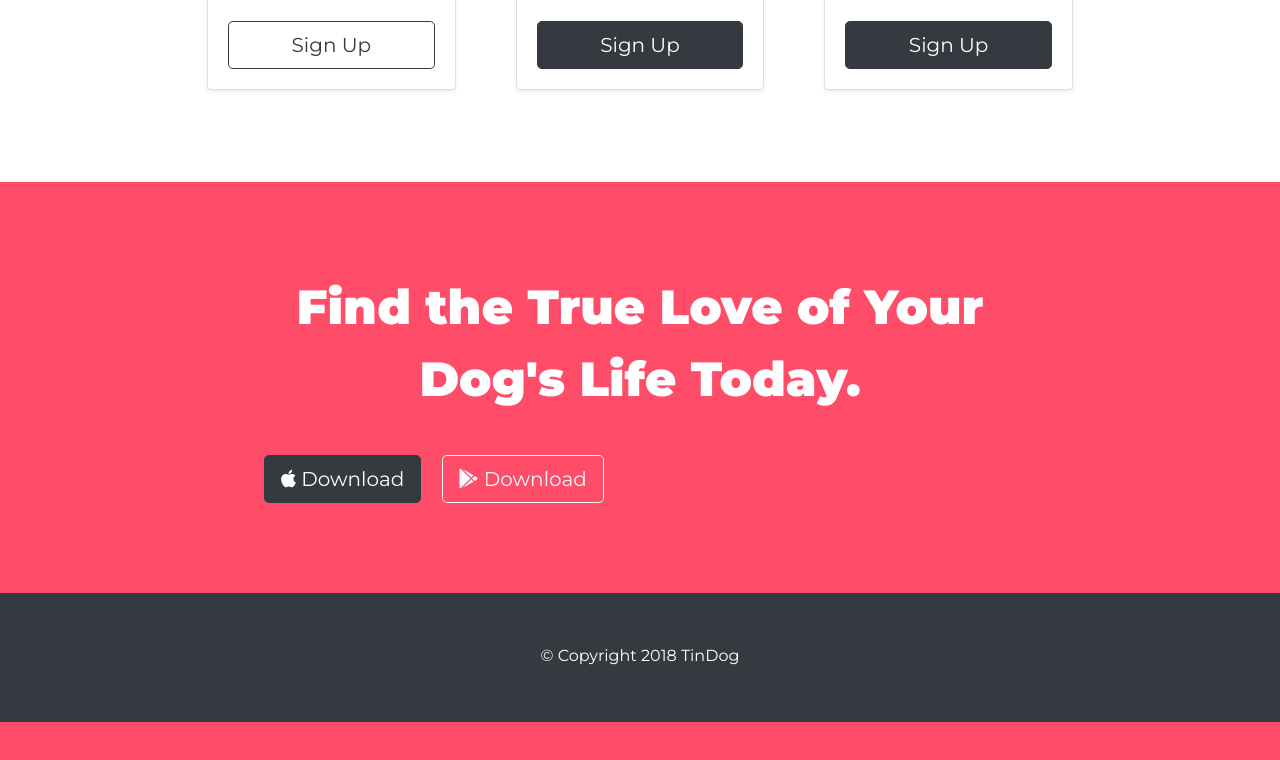
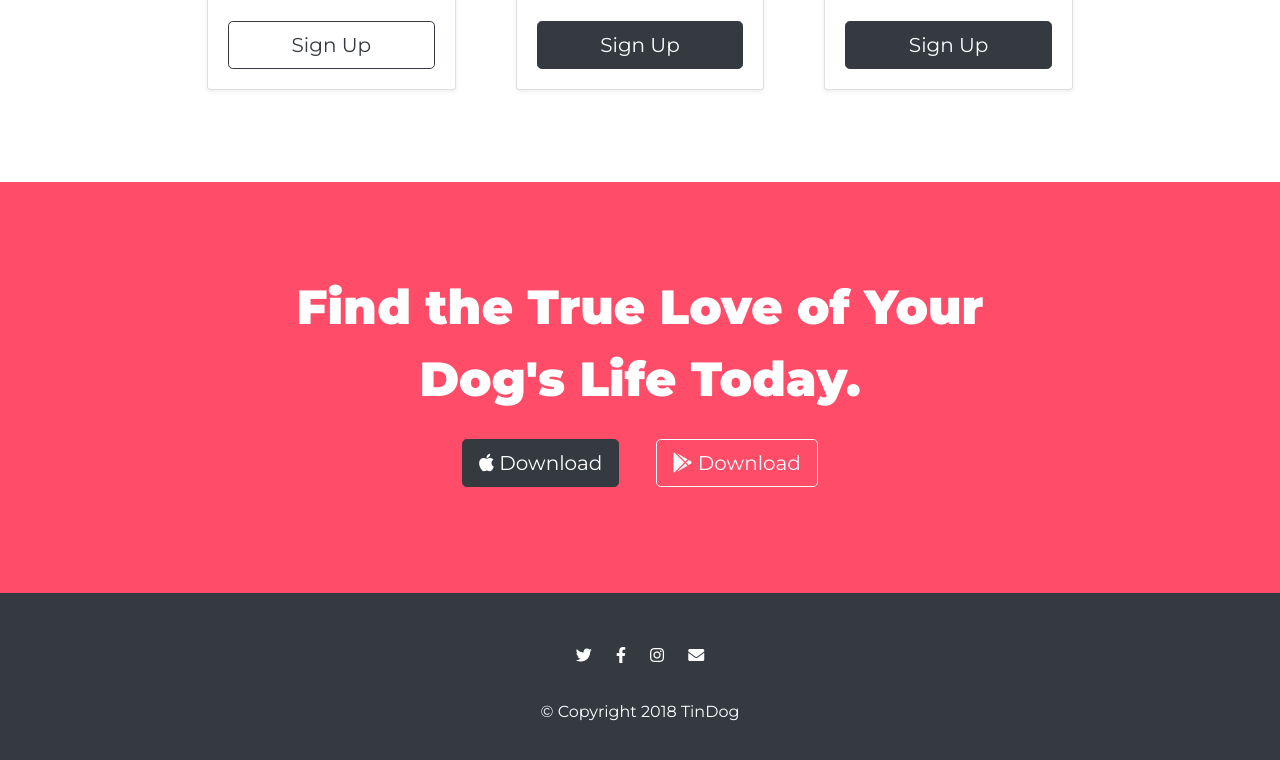
Before and after one commit to clinttuttle/tindog, a plain HTML site: page index.html in a window 1280 px wide. Shown: the part 2165-2925 px from the top of the page. Before the commit the page ends 2887 px from the top, so only its background shows below. Drawn offline with nearby package versions, Linux system fonts and the light colour scheme.

Commit message:
Add files via upload

```diff
--- a/index.html
+++ b/index.html
@@ -18,9 +18,9 @@
 </head>
 
 <body>
-  <div class="container-fluid">
+  <div  class="container-fluid">
 
-    <section id="title">
+    <section  id="title">
 
       <!-- Nav Bar -->
       <nav class="navbar navbar-expand-lg navbar-dark">
@@ -35,13 +35,13 @@
 
           <ul class="navbar-nav ml-auto">
             <li class="nav-item">
-              <a class="nav-link" href="">Contact</a>
+              <a class="nav-link" href="#footer">Contact</a>
             </li>
             <li class="nav-item">
-              <a class="nav-link" href="">Pricing</a>
+              <a class="nav-link" href="#pricing">Pricing</a>
             </li>
             <li class="nav-item">
-              <a class="nav-link" href="">Download</a>
+              <a class="nav-link" href="#cta">Download</a>
             </li>
           </ul>
 
@@ -50,7 +50,6 @@
 
       <!-- Title -->
       <div class="row">
-
         <div class="col-lg-6">
           <h1><b>Meet new and interesting dogs nearby.</b></h1>
           <button type="button" class="btn btn-dark btn-lg download-button"><i class="fab fa-apple"></i> Download</button>
@@ -203,15 +202,22 @@
   <section id="cta">
 
     <h3>Find the True Love of Your Dog's Life Today.</h3>
-    <button type="button" class="btn btn-dark btn-lg download-button"><i class="fab fa-apple"></i> Download</button>
-    <button type="button" class="btn btn-outline-light btn-lg download-button"><i class="fab fa-google-play"></i> Download</button>
-
+    <div class="cta-buttons">
+      <button type="button" class="btn btn-dark btn-lg download-button-cta"><i class="fab fa-apple"></i> Download</button>
+      <button type="button" class="btn btn-outline-light btn-lg download-button-cta"><i class="fab fa-google-play"></i> Download</button>
+    </div>
   </section>
 
 
   <!-- Footer -->
 
   <footer id="footer">
+    <div class="social-icons">
+      <i class="fab fa-twitter" style="margin: 0px 10px;"></i>
+      <i class="fab fa-facebook-f" style="margin: 0px 10px;"></i>
+      <i class="fab fa-instagram" style="margin: 0px 10px;"></i>
+      <i class="fas fa-envelope" style="margin: 0px 10px;"></i>
+    </div>
 
     <p class="copyright-text">© Copyright 2018 TinDog</p>
 
```
